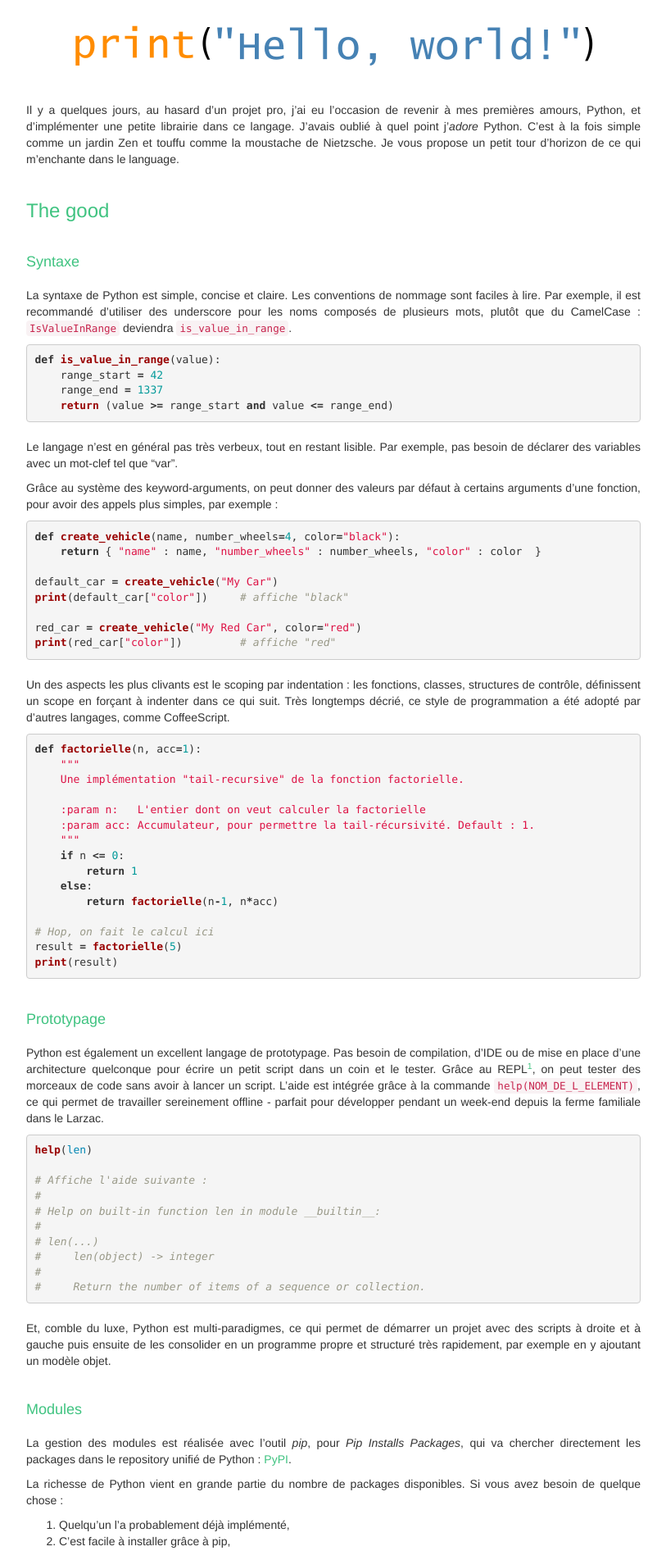
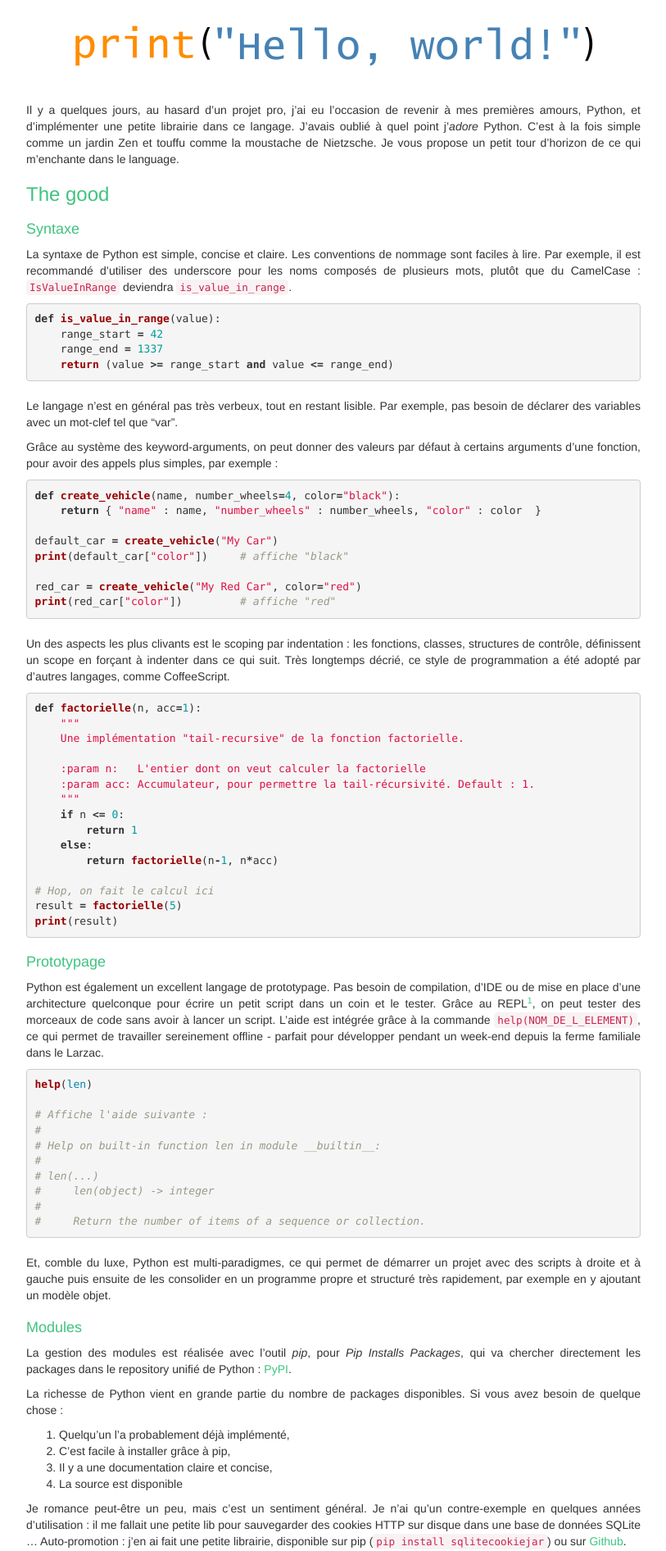
Before and after one commit to Kehrlann/kehrlann.github.io, a Jekyll site: the page built from _posts/2015-12-28-python-c-est-bon.md, in a window 1280 px wide. Shown: the part 519-2411 px from the top of the page at 82% size, without its empty margins (233-1046 px from the left). Built offline with Jekyll 4.4.1, drawn with Linux system fonts in a browser that asks for light colours.

Commit message:
Espacement des headers HTML (h1, h2, etc)

```diff
--- a/_sass/_custom.scss
+++ b/_sass/_custom.scss
@@ -49,8 +49,8 @@
 
     h3, h4, h5
     {
-        margin-top: 40px;
-        margin-bottom: 20px;
+        margin-top: 20px;
+        margin-bottom: 10px;
     }
 
     .content
```
